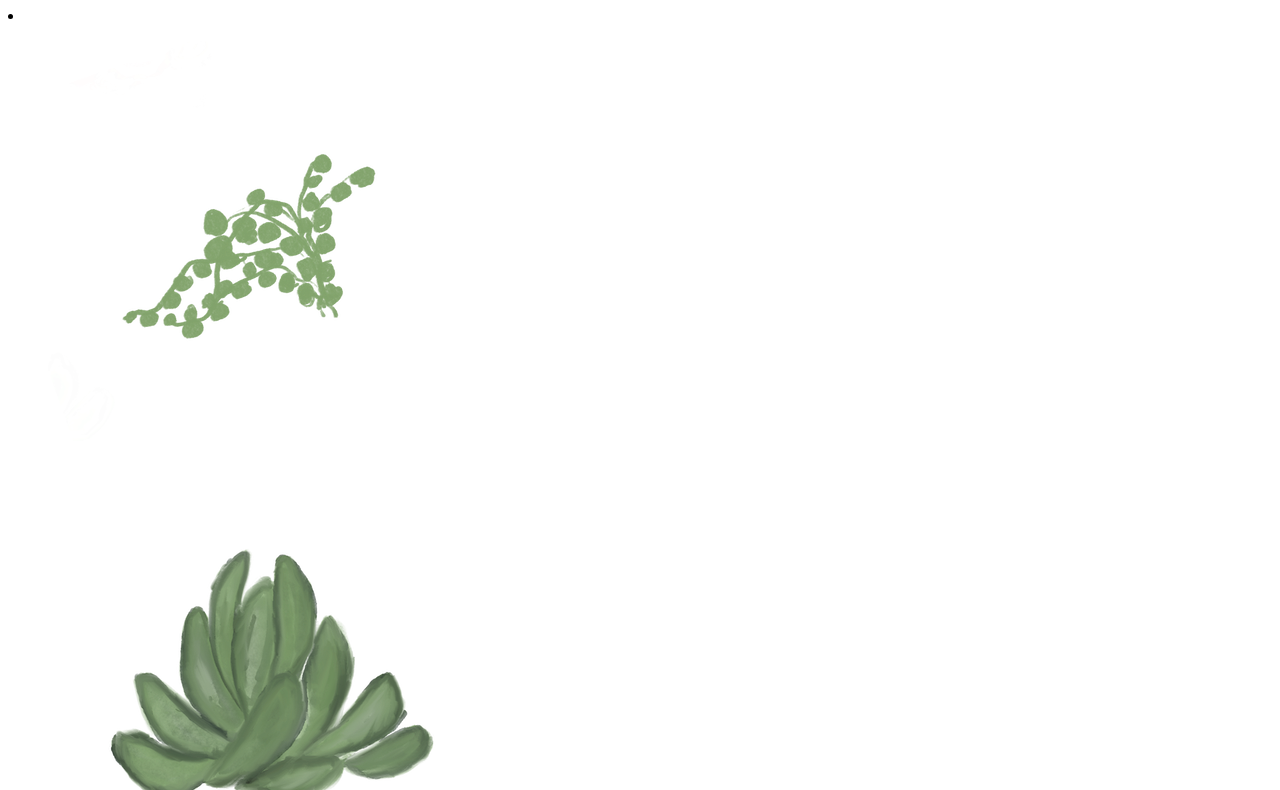
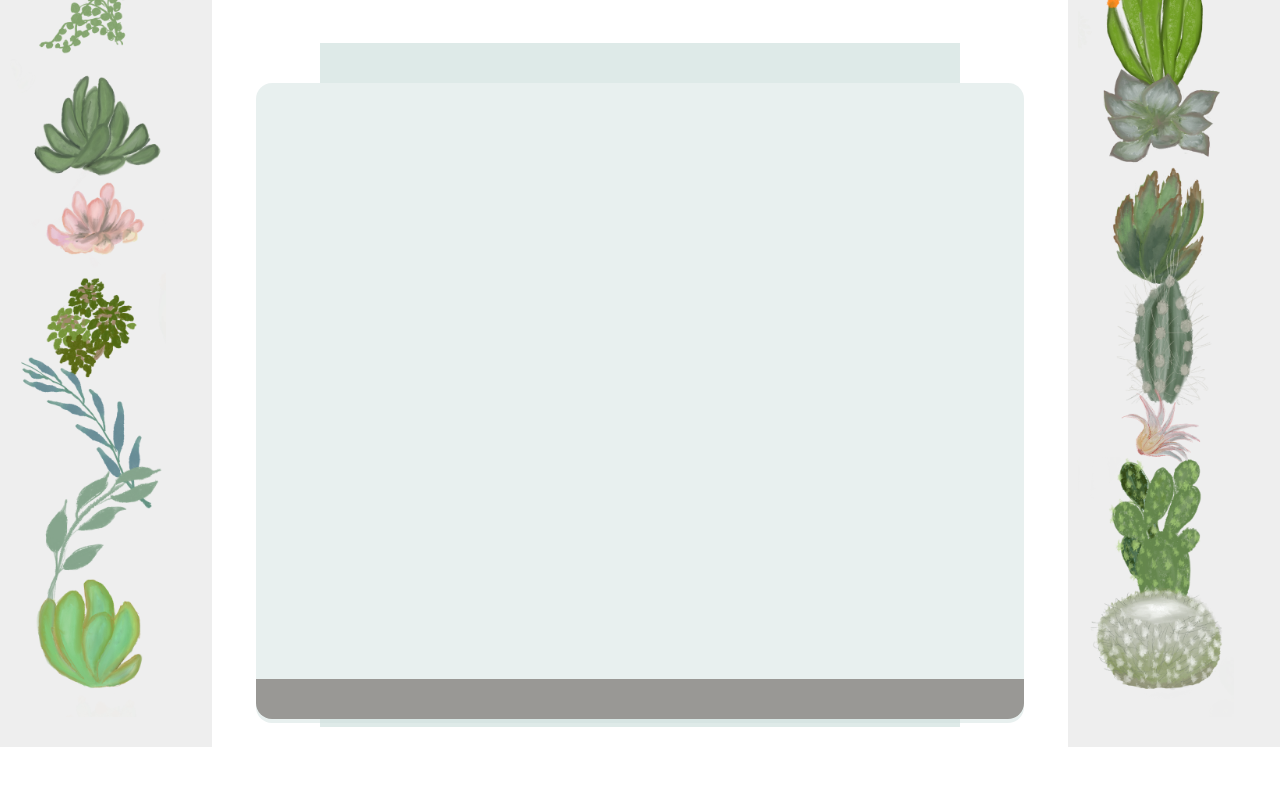
Before and after one commit to matjazi-k/Web-Dev-For-Beginners-My, a plain HTML site: page 3-terrarium/index.html in a window 1280 px wide. Shown: the part 73-863 px from the top of the page. After the commit the page ends 820 px from the top, so only its background shows below. Drawn offline with Linux system fonts and the light colour scheme.

Commit message:
3-terrarium added styling

```diff
--- a/3-terrarium/index.html
+++ b/3-terrarium/index.html
@@ -5,56 +5,57 @@
 	<meta charset="utf-8" />
 	<meta http-equiv="X-UA-Compatible" content="IE=edge" />
 	<meta name="viewport" content="width=device-width, initial-scale=1" />
+    <link rel="stylesheet" href="./style.css" />
 </head>
 <body>
-    <h1>My Terrarium</h1>
+    <h1 style="color: #088732">My Terrarium</h1>
     <div id="page">
-	<li id="left-container" class="container">
-		<ul class="plant-holder">
+	<div id="left-container" class="container">
+		<div class="plant-holder">
 			<img class="plant" alt="plant1" id="plant1" src="./images/plant1.png" />
-		</ul>
-		<ul class="plant-holder">
+		</div>
+		<div class="plant-holder">
 			<img class="plant" alt="plant2" id="plant2" src="./images/plant2.png" />
-		</ul>
-		<ul class="plant-holder">
+		</div>
+		<div class="plant-holder">
 			<img class="plant" alt="plant3" id="plant3" src="./images/plant3.png" />
-		</ul>
-		<ul class="plant-holder">
+		</div>
+		<div class="plant-holder">
 			<img class="plant" alt="plant4" id="plant4" src="./images/plant4.png" />
-		</ul>
-		<ul class="plant-holder">
+		</div>
+		<div class="plant-holder">
 			<img class="plant" alt="plant5" id="plant5" src="./images/plant5.png" />
-		</ul>
-		<ul class="plant-holder">
+		</div>
+		<div class="plant-holder">
 			<img class="plant" alt="plant6" id="plant6" src="./images/plant6.png" />
-		</ul>
-		<ul class="plant-holder">
+		</div>
+		<div class="plant-holder">
 			<img class="plant" alt="plant7" id="plant7" src="./images/plant7.png" />
-		</ul>
-	</li>
-	<li id="right-container" class="container">
-		<ul class="plant-holder">
+		</div>
+	</div>
+	<div id="right-container" class="container">
+		<div class="plant-holder">
 			<img class="plant" alt="plant8" id="plant8" src="./images/plant8.png" />
-		</ul>
-		<ul class="plant-holder">
+		</div>
+		<div class="plant-holder">
 			<img class="plant" alt="plant9" id="plant9" src="./images/plant9.png" />
-		</ul>
-		<ul class="plant-holder">
+		</div>
+		<div class="plant-holder">
 			<img class="plant" alt="plant10" id="plant10" src="./images/plant10.png" />
-		</ul>
-		<ul class="plant-holder">
+		</div>
+		<div class="plant-holder">
 			<img class="plant" alt="plant11" id="plant11" src="./images/plant11.png" />
-		</ul>
-		<ul class="plant-holder">
+		</div>
+		<div class="plant-holder">
 			<img class="plant" alt="plant12" id="plant12" src="./images/plant12.png" />
-		</ul>
-		<ul class="plant-holder">
+		</div>
+		<div class="plant-holder">
 			<img class="plant" alt="plant13" id="plant13" src="./images/plant13.png" />
-		</ul>
-		<ul class="plant-holder">
+		</div>
+		<div class="plant-holder">
 			<img class="plant" alt="plant14" id="plant14" src="./images/plant14.png" />
-		</ul>
-	</li>
+		</div>
+	</div>
     <div id="terrarium">
 	<div class="jar-top"></div>
 	<div class="jar-walls">
--- /dev/null
+++ b/3-terrarium/style.css
@@ -0,0 +1,83 @@
+body {
+	font-family: helvetica, arial, sans-serif;
+}
+
+h1 {
+ color: rgb(14, 189, 61);
+ text-align: center;
+}
+
+#left-container {
+    left: 0px;
+}
+
+#right-container {
+	right: 0px;
+}
+
+.container {
+	background-color: #eee;
+	width: 15%;
+	top: 0px;
+	position: absolute;
+	height: 100%;
+	padding: 10px;
+}
+
+.plant-holder {
+	position: relative;
+	height: 13%;
+
+}
+
+.plant {
+	position: absolute;
+	max-width: 150%;
+	max-height: 150%;
+	z-index: 2;
+}
+
+.jar-walls {
+	height: 80%;
+	width: 60%;
+	background: #d1e1df;
+	border-radius: 1rem;
+	position: absolute;
+	bottom: 0.5%;
+	left: 20%;
+	opacity: 0.5;
+	z-index: 1;
+}
+
+.jar-top {
+	width: 50%;
+	height: 5%;
+	background: #d1e1df;
+	position: absolute;
+	bottom: 80.5%;
+	left: 25%;
+	opacity: 0.7;
+	z-index: 1;
+}
+
+.jar-bottom {
+	width: 50%;
+	height: 1%;
+	background: #d1e1df;
+	position: absolute;
+	bottom: 0%;
+	left: 25%;
+	opacity: 0.7;
+}
+
+.dirt {
+	width: 60%;
+	height: 5%;
+	background: #3a241d;
+	position: absolute;
+	border-radius: 0 0 1rem 1rem;
+	bottom: 1%;
+	left: 20%;
+	opacity: 0.8;
+	z-index: -1;
+}
```
